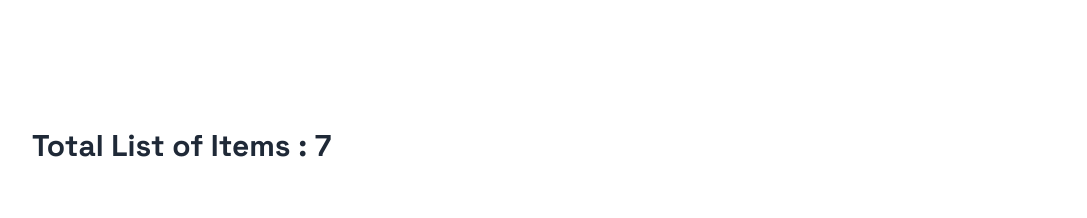
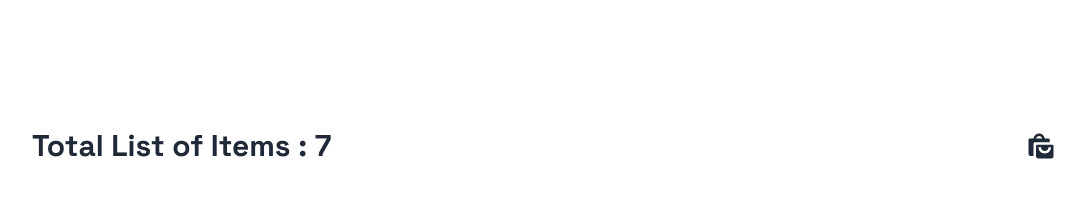
Before and after one commit to bijoymamud/code_snippet_task, a React (Vite) app: page / in a window 1280 px wide. Shown: the top 218 px of the page, without its empty margins (96-1183 px from the left). Built offline with nearby package versions, Linux system fonts and the light colour scheme.

Commit message:
sidepannel for showing add to cart items

```diff
--- a/src/Pages/Home/Cards/Cards.jsx
+++ b/src/Pages/Home/Cards/Cards.jsx
@@ -1,18 +1,32 @@
+import { useState } from "react";
+import { BiSolidShoppingBags } from "react-icons/bi";
 import useProducts from "../../../Hooks/useProducts";
 import SingleCard from "./SingleCard";
 
 
 const Cards = () => {
-  const [items, loading] = useProducts()
+  const [items, loading] = useProducts();
+  const [isPanelOpen, setIsPanelOpen] = useState(false);
+
+
   if (loading) {
     return <div>
       <span className="loading loading-bars loading-lg"></span>
     </div>
   }
+
+
+
+  const handleTogglePanel = () => {
+    setIsPanelOpen(!isPanelOpen);
+  };
+
+
   return (
     <section className="py-32">
-      <div>
+      <div className="flex items-center justify-between">
         <h2 className="text-3xl font-bold">Total List of Items : {items.length}</h2>
+        <BiSolidShoppingBags className="text-3xl cursor-pointer" onClick={handleTogglePanel} />
 
       </div>
 
@@ -21,6 +35,20 @@ const Cards = () => {
           items.map((item) => <SingleCard key={item.id} item={item}></SingleCard>)
         }
       </div>
+
+      {isPanelOpen && (
+        <div className="fixed top-0 right-0 w-1/3 h-full bg-white shadow-lg z-50 p-6">
+          <button className="absolute top-4 right-4 text-xl" onClick={handleTogglePanel}>
+            Close
+          </button>
+          <div className="mt-8">
+            {/* Add any content you want to display in the side panel here */}
+            <h2 className="text-2xl font-bold">Panel Content</h2>
+            <p>This is the content inside the side panel.</p>
+          </div>
+        </div>
+      )}
+
     </section>
   );
 };
```
